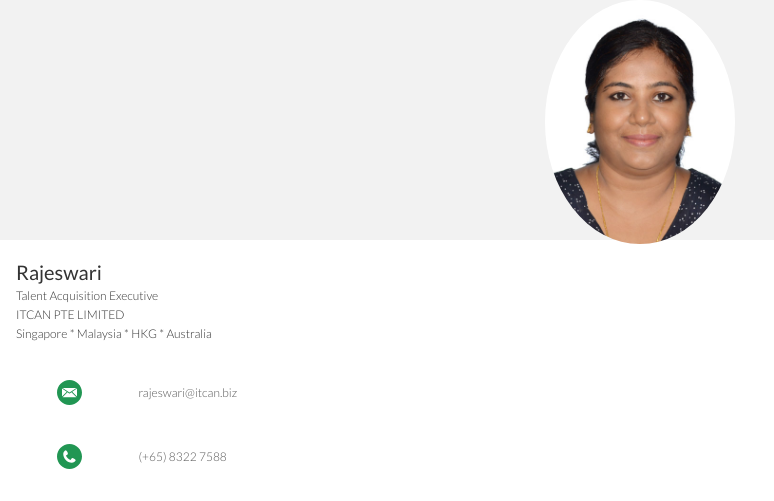
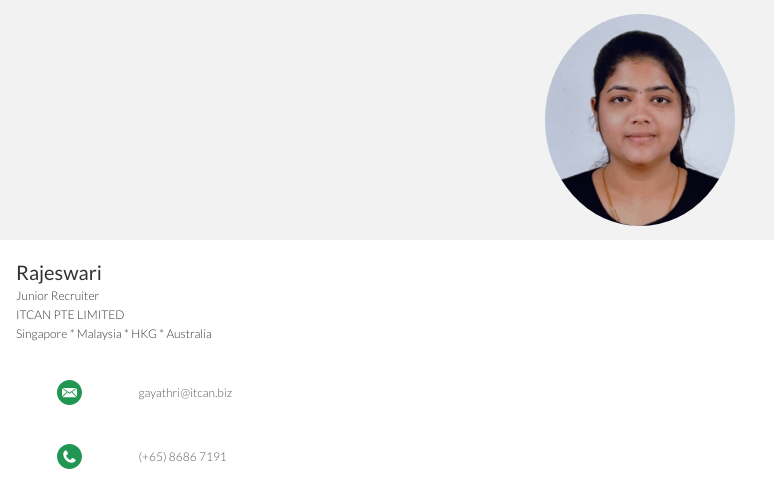
Before and after one commit to ITCANNAMECARD/Garthi, a plain HTML site: page index.html in a window 1280 px wide. Shown: the top 501 px of the page, 0-774 px from the left. Drawn offline with Linux system fonts and the light colour scheme; a web font is replaced by a local one.

Commit message:
Update index.html

```diff
--- a/index.html
+++ b/index.html
@@ -14,7 +14,7 @@
 			<div class="row">
 				<div class="col"></div>
 				<div class="col is-5">
-					<img class="profile-pic" src="RAJESWARI.jpg" alt="Profile Picture">
+					<img class="profile-pic" src="GATHRI PHOTO.png" alt="Profile Picture">
 				</div>
 				<div class="col"></div>
 			</div>
@@ -26,7 +26,7 @@
 			<div class="row name-title-company">
 				<div class="col is-6">
 					<p class="text-name">Rajeswari</p>
-					<p class="text-title-company">Talent Acquisition Executive</p>
+					<p class="text-title-company">Junior Recruiter</p>
 					<p class="text-title-company">ITCAN PTE LIMITED</p>
 					<p class="text-title-company">Singapore	*	Malaysia	*	HKG	*	Australia
 				</div>
@@ -38,14 +38,14 @@
 	</section>
 
 	<section class="bg-color-white secondary-info">
-		<a href="mailto:rajeswari@itcan.biz">
+		<a href="mailto:gayathri@itcan.biz">
 			<div class="container">
 				<div class="row detail">
 					<div class="col">
 						<img src="assets/icon-email.svg" alt="Email Icon"">
 					</div>
 					<div class="col is-8">
-						<p class="text-detail">rajeswari@itcan.biz</p>
+						<p class="text-detail">gayathri@itcan.biz</p>
 					</div>
 					<div class="col">
 						<img src="assets/right-arrow.svg" alt="Right Arrow" height="50%" width="40%">
@@ -56,14 +56,14 @@
 	</section>
 
 	<section class="bg-color-white secondary-info">
-		<a href="tel:+6583327588">
+		<a href="tel:+6586867191">
 			<div class="container">
 				<div class="row detail">
 					<div class="col">
 						<img src="assets/icon-phone.svg" alt="Phone Icon"">
 					</div>
 					<div class="col is-8">
-						<p class="text-detail">(+65) 8322 7588</p>
+						<p class="text-detail">(+65) 8686 7191</p>
 					</div>
 					<div class="col">
 						<img src="assets/right-arrow.svg" alt="Right Arrow" height="50%" width="40%">
```
